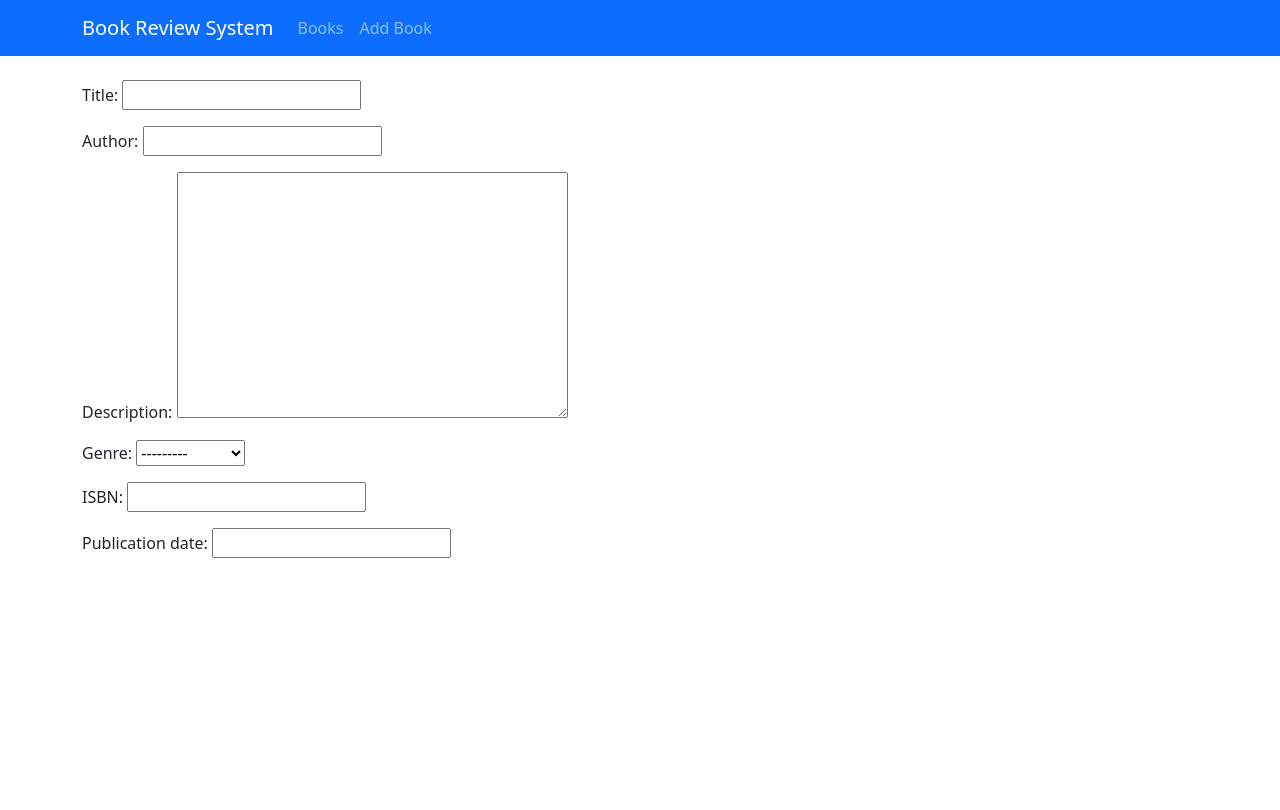
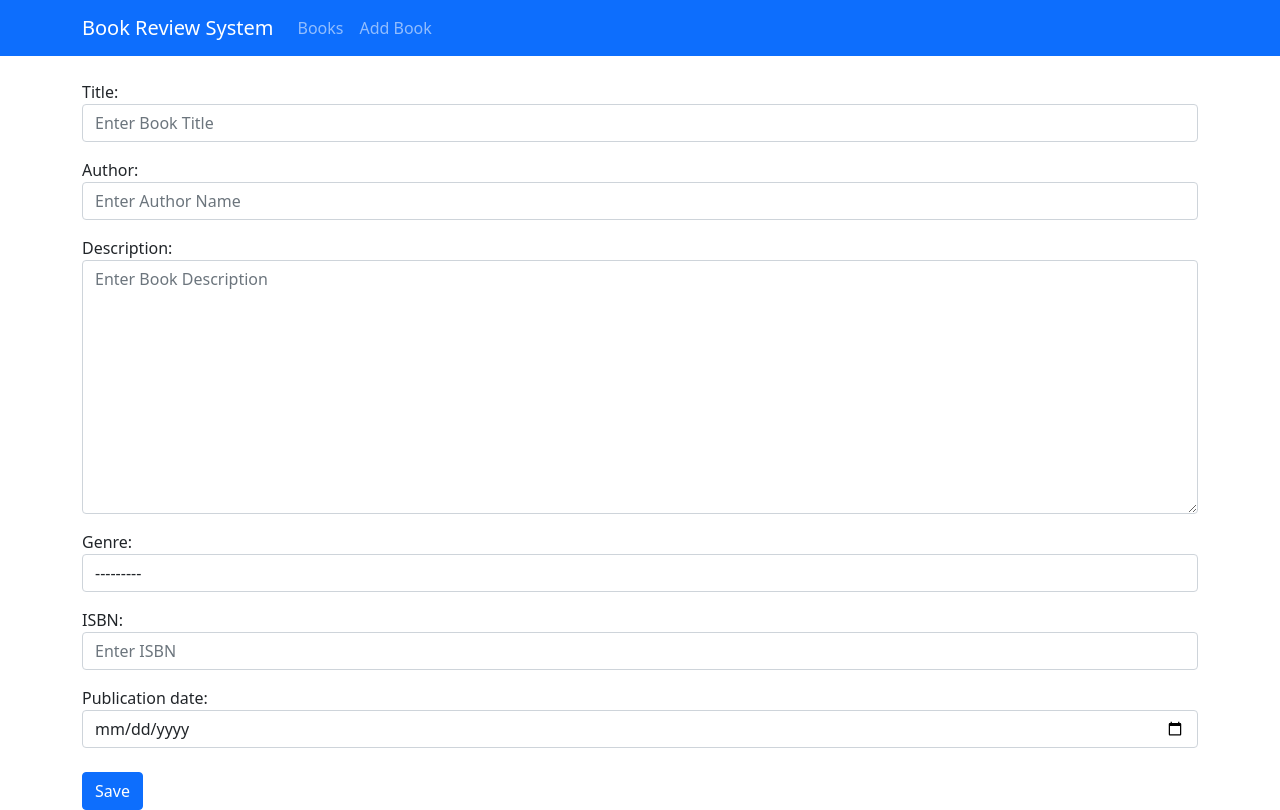
Before and after one commit to ratanhalder888/book_review_system, a Django app: page /book/new/ in a window 1280 px wide. Before the commit the page ends 558 px from the top, so only its background shows below. Run offline with Django 5.2, Linux system fonts and the light colour scheme.

Commit message:
edit in book_form.html,add function in book/view.py book_list, book_detail, book_update

```diff
--- a/book/templates/book/base.html
+++ b/book/templates/book/base.html
@@ -18,10 +18,10 @@
             <div class="collapse navbar-collapse" id="navbar">
                 <ul class="navbar-nav">
                     <li class="nav-item">
-                        <a class="nav-link" href="#">Books</a>
+                        <a class="nav-link" href="{% url 'book-list' %}">Books</a>
                     </li>
                     <li class="nav-item">
-                        <a class="nav-link" href="#">Add Book</a>
+                        <a class="nav-link" href="{% url 'book-create' %}">Add Book</a>
                     </li>
                 </ul>
             </div>
--- a/book/templates/book/book_form.html
+++ b/book/templates/book/book_form.html
@@ -2,7 +2,20 @@
 {% block title %}Book Form{% endblock title %}
 
 {% block content %}
-<form action="">
+<form action="" method="POST" novalidate>
+    {% csrf_token %}
     {{form.as_p}}
+    <div class="mt-4">
+        <button type="submit" class="btn btn-primary">Save</button>
+    </div>
 </form>
+{% if messages %}
+{% for message in messages %}
+    <div class="alert alert-{{ message.tags }} alert-dismissible fade show">
+        {{message}}
+        <button type="button" class="btn-close"
+        data-bs-dismiss="alert" aria-label="Close"></button>
+    </div>
+{% endfor %}
+{% endif %}
 {% endblock content %}
--- a/book/urls.py
+++ b/book/urls.py
@@ -2,5 +2,9 @@
 from book import views
 
 urlpatterns = [
+    path('', views.book_list, name='book-list'),
+    path('book/<int:pk>/', views.book_detail, name='book-detail'),
     path('book/new/', views.book_create, name='book-create'),
+    path('book/<int:pk>/edit/', views.book_update, name='book-update'),
+
 ]
--- a/book/views.py
+++ b/book/views.py
@@ -1,11 +1,38 @@
-from django.shortcuts import render
+from django.shortcuts import render, redirect
 from book.form import BookForm
 from book.models import Book
+from django.contrib import messages
 # Create your views here.
 
 def book_create(request):
     if request.method == 'POST':
-        pass
+        form = BookForm(request.POST)
+        if form.is_valid():
+            form.save()
+            messages.success(request, 'Book created successfully!')
+            return redirect('book-create')
     else:
         form = BookForm()
     return render(request, 'book/book_form.html', {'form': form})
+
+def book_list(request):
+    books = Book.objects.all().order_by('-created_at')
+    return render(request, 'book/book_list.html', {'books':books})
+
+
+def book_detail(request, pk):
+    book = Book.objects.get(pk=pk)
+    return render(request, 'book/book_details.html', {'book': book})
+
+
+def book_update(request, pk):
+    book = Book.objects.get(pk=pk)
+    if request.method == "POST":
+        form = BookForm(request.POST, instance=book)
+        if form.is_valid():
+            form.save()
+            messages.success(request, 'Book updated successfully!')
+            return redirect('book-list')
+    else:
+        form = BookForm(instance=book)
+    return render(request, 'book/book_form.html', {'form': form})
```
Also changed, not shown: book/form.py (+26 -26 lines).
